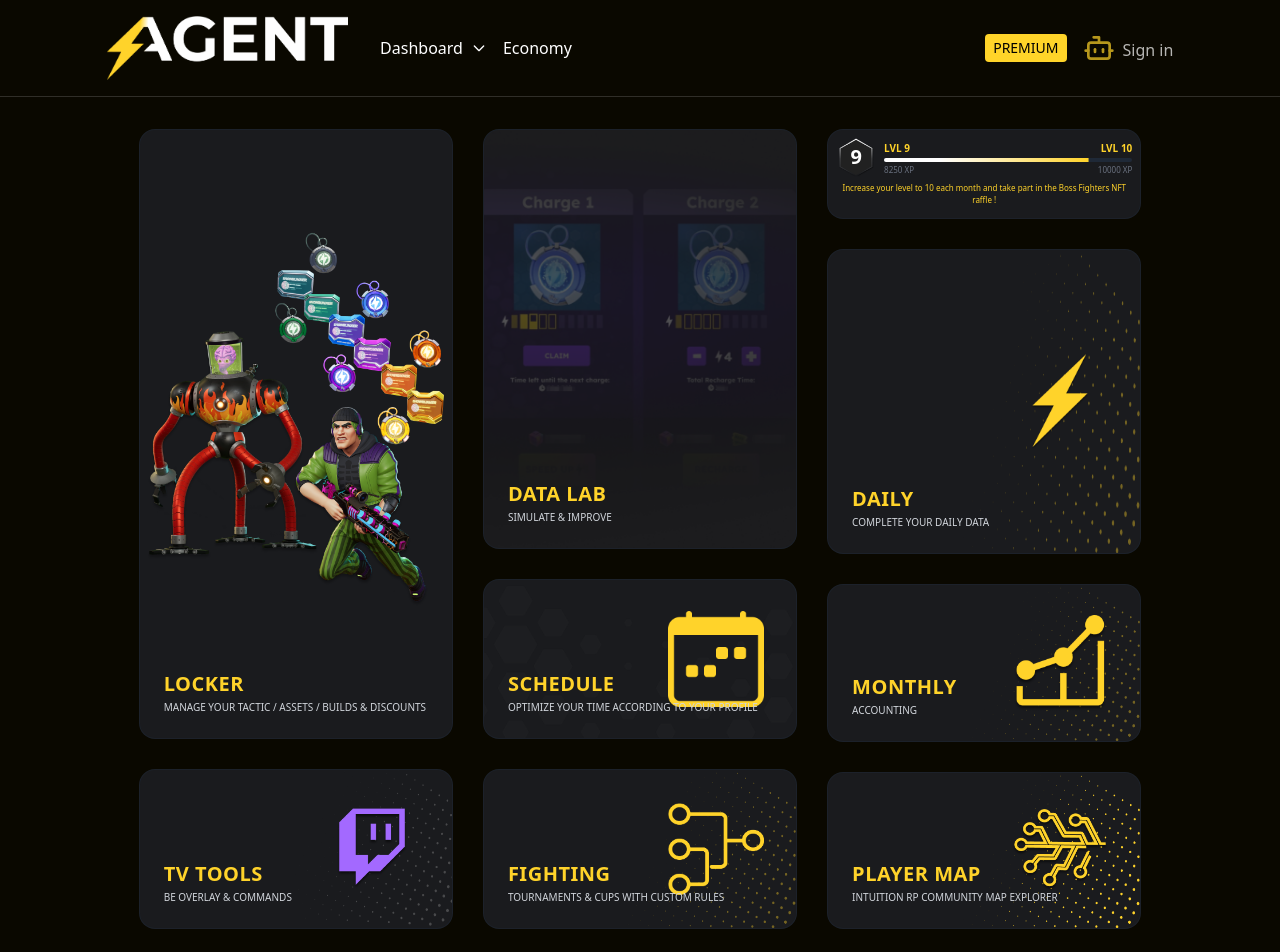
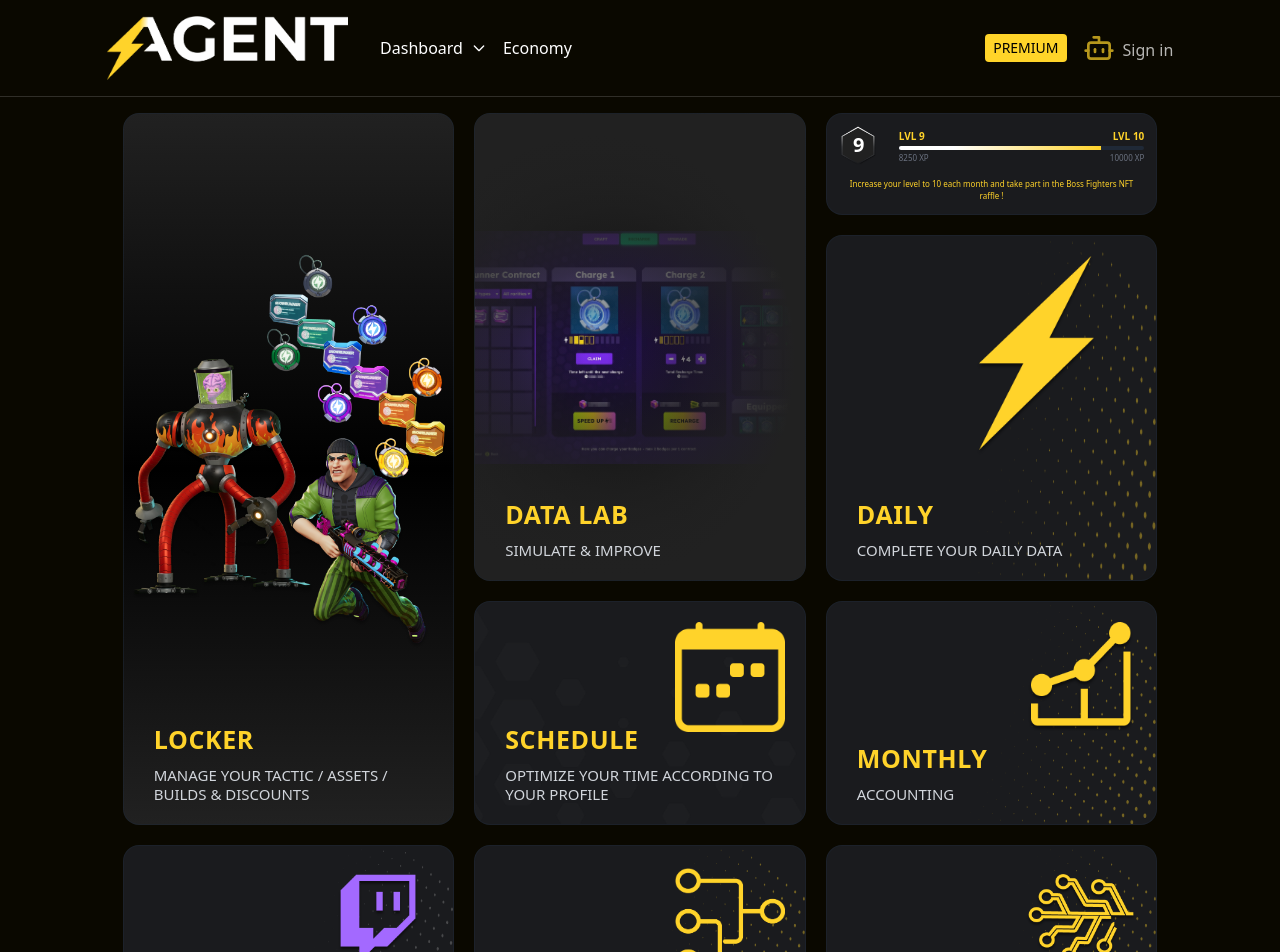
Before and after one commit to Agent-BossFighters/staging-front, a React (Vite) app: page /dashboard in a window 1280 px wide. Shown: the top 952 px of the page. Built offline with nearby package versions, Linux system fonts and the light colour scheme.

Commit message:
fix icon and text size

```diff
--- a/src/features/dashboard/main/cards/cards-grid.jsx
+++ b/src/features/dashboard/main/cards/cards-grid.jsx
@@ -1,7 +1,7 @@
 // src/features/dashboard/CardsGrid.jsx
 import React from "react";
 import { XPProgress } from "@/features/dashboard/main/xp/xp-progress";
-import LockerCard from "@/features/dashboard/main/cards/locker-card";
+import LockerCard from "./locker-card";
 import TvToolsCard from "./tv-tools-card";
 import DataLabCard from "./datalab-card";
 import ScheduleCard from "./schedule-card";
@@ -9,167 +9,41 @@ import FightingCard from "./fighting-card";
 import DailyCard from "./daily-card";
 import MonthlyCard from "./monthly-card";
 import PlayerMapCard from "./player-map-card";
-import { BackgroundPreseason, CustomLeague, Locker, Playermap, Schedule } from "@img/index";
 
-// Configuration des cartes
-const cardsData = [
-  {
-    title: "LOCKER",
-    description: "MANAGE YOUR TACTIC / ASSETS / BUILDS & DISCOUNTS",
-    path: "/dashboard/locker",
-    pattern: Locker,
-    patternClassName: "w-[95%] h-[95%] object-contain mx-auto",
-    size: "h-[400px] md:h-[450px] lg:h-[500px]",
-    component: LockerCard,
-  },
-  {
-    title: "TV TOOLS",
-    description: "BE OVERLAY & COMMANDS",
-    path: "/dashboard/tv-tools",
-    size: "h-[170px]",
-    component: TvToolsCard,
-  },
-  {
-    title: "DATA LAB",
-    description: "SIMULATE & IMPROVE",
-    path: "/dashboard/datalab",
-    backgroundImage: BackgroundPreseason,
-    size: "h-[300px] md:h-[350px] lg:h-[400px]",
-    component: DataLabCard,
-  },
-  {
-    title: "SCHEDULE",
-    description: "OPTIMIZE YOUR TIME ACCORDING TO YOUR PROFILE",
-    path: "/dashboard/schedule",
-    size: "h-[170px]",
-    pattern: CustomLeague,
-    patternClassName: "absolute inset-0 w-full h-full object-cover opacity-40",
-    rightIcon: Schedule,
-    component: ScheduleCard,
-  },
-  {
-    title: "FIGHTING",
-    description: "TOURNAMENTS & CUPS WITH CUSTOM RULES",
-    path: "/dashboard/fighting",
-    size: "h-[170px]",
-    component: FightingCard,
-  },
-  {
-    title: "DAILY",
-    description: "COMPLETE YOUR DAILY DATA",
-    path: "/dashboard/daily",
-    size: "h-[330px]",
-    component: DailyCard,
-  },
-  {
-    title: "MONTHLY",
-    description: "ACCOUNTING",
-    path: "/dashboard/monthly",
-    size: "h-[170px]",
-    component: MonthlyCard,
-  },
-  {
-    title: "PLAYER MAP",
-    description: "INTUITION RP COMMUNITY MAP EXPLORER",
-    path: "/dashboard/player-map",
-    rightIcon: Playermap,
-    size: "h-[170px]",
-    component: PlayerMapCard,
-  }
-];
-
-export { CardsGrid };
-
-function CardsGrid() {
+export function CardsGrid() {
   return (
-    <div className="p-4 sm:p-6 md:p-8">
+    <div className="p-4">
       <div className="max-w-7xl mx-auto">
-        {/* XP Progress pour mobile */}
-        <div className="mb-[30px] lg:hidden">
+        <div className="mb-[20px] lg:hidden">
           <XPProgress />
         </div>
-        <div className="grid grid-cols-1 md:grid-cols-2 lg:grid-cols-3 gap-[30px]">
-          {/* Première colonne */}
-          <div className="flex flex-col gap-[30px] h-[800px]">
-            <div className="h-[610px]">
-              {React.createElement(cardsData[0].component, {
-                title: cardsData[0].title,
-                description: cardsData[0].description,
-                path: cardsData[0].path,
-                pattern: cardsData[0].pattern,
-                patternClassName: cardsData[0].patternClassName,
-              })}
+        <div className="grid grid-cols-3 grid-rows-8 gap-[20px]">
+          <div className="row-span-6">
+            <LockerCard />
           </div>
-            <div className="h-[160px]">
-              {React.createElement(cardsData[1].component, {
-                title: cardsData[1].title,
-                description: cardsData[1].description,
-                path: cardsData[1].path,
-              })}
+          <div className="row-span-4">
+            <DataLabCard />
           </div>
+          <div className="row-span-3 col-start-3 row-start-2">
+            <DailyCard />
           </div>
-          {/* Deuxième colonne */}
-          <div className="flex flex-col gap-[30px] h-[800px]">
-            <div className="h-[510px]">
-              {React.createElement(cardsData[2].component, {
-                title: cardsData[2].title,
-                description: cardsData[2].description,
-                path: cardsData[2].path,
-                backgroundImage: cardsData[2].backgroundImage,
-              })}
+          <div className="row-span-2 col-start-2 row-start-5">
+            <ScheduleCard />
           </div>
-            <div className="flex flex-col gap-[30px] h-[370px]">
-              <div className="h-[160px]">
-                {React.createElement(cardsData[3].component, {
-                  title: cardsData[3].title,
-                  description: cardsData[3].description,
-                  path: cardsData[3].path,
-                  pattern: cardsData[3].pattern,
-                  patternClassName: cardsData[3].patternClassName,
-                  rightIcon: cardsData[3].rightIcon,
-                })}
+          <div className="row-span-2 col-start-3 row-start-5">
+            <MonthlyCard />
           </div>
-              <div className="h-[160px]">
-                {React.createElement(cardsData[4].component, {
-                  title: cardsData[4].title,
-                  description: cardsData[4].description,
-                  path: cardsData[4].path,
-                })}
+          <div className="row-span-2 col-start-1 row-start-7">
+            <TvToolsCard />
           </div>
+          <div className="row-span-2 col-start-2 row-start-7">
+            <FightingCard />
           </div>
+          <div className="row-span-2 col-start-3 row-start-7">
+            <PlayerMapCard />
           </div>
-          {/* Troisième colonne */}
-          <div className="order-last md:col-span-2 lg:col-span-1 flex flex-col gap-[30px] h-[800px]">
-            {/* XP Progress pour desktop */}
-            <div className="hidden lg:block h-[90px]">
-              <div className="h-full">
-                <XPProgress className="h-full" />
-              </div>
-            </div>
-            <div className="flex flex-col gap-[30px] h-[680px]">
-              <div className="h-[330px]">
-                {React.createElement(cardsData[5].component, {
-                  title: cardsData[5].title,
-                  description: cardsData[5].description,
-                  path: cardsData[5].path,
-                })}
-              </div>
-            <div className="h-[170px]">
-                {React.createElement(cardsData[6].component, {
-                  title: cardsData[6].title,
-                  description: cardsData[6].description,
-                  path: cardsData[6].path,
-                })}
-              </div>
-              <div className="h-[170px]">
-                {React.createElement(cardsData[7].component, {
-                  title: cardsData[7].title,
-                  description: cardsData[7].description,
-                  path: cardsData[7].path,
-                  rightIcon: cardsData[7].rightIcon,
-                })}
-              </div>
-            </div>
+          <div className="col-start-3 row-start-1">
+            <XPProgress />
           </div>
         </div>
       </div>
--- a/src/features/dashboard/main/cards/daily-card.jsx
+++ b/src/features/dashboard/main/cards/daily-card.jsx
@@ -3,13 +3,16 @@ import React from "react";
 import { Card } from "@ui/card";
 import { RewardsPattern2, Vector } from "@img/index";
 
-export default function DailyCard(props) {
+export default function DailyCard() {
   return (
     <Card
+      title="DAILY"
+      description="COMPLETE YOUR DAILY DATA"
+      path="/dashboard/daily"
       pattern={RewardsPattern2}
       patternClassName="opacity-40"
-      rightIcon={Vector}
-      {...props}
+      icon={Vector}
+      iconClassName="w-[200px] h-[200px] object-contain"
     />
   );
 }
--- a/src/features/dashboard/main/cards/datalab-card.jsx
+++ b/src/features/dashboard/main/cards/datalab-card.jsx
@@ -3,12 +3,17 @@ import React from "react";
 import { Card } from "@ui/card";
 import { BackgroundPreseason } from "@img/index";
 
-export default function DataLabCard(props) {
+export default function DataLabCard() {
   return (
     <Card
+      title="DATA LAB"
+      description="SIMULATE & IMPROVE"
+      path="/dashboard/datalab"
       backgroundImage={BackgroundPreseason}
-      backgroundClassName="opacity-30"
-      {...props}
-    />
+      backgroundClassName="bg-[length:auto_50%] bg-center"
+      className="bg-[radial-gradient(at_center,_#000000_0%,_#161616_50%,_#212121_100%)] relative"
+    >
+      <div className="absolute inset-0 bg-[linear-gradient(180deg,_#212121_0%,_rgba(0,0,0,0)_49%,_#212121_100%),radial-gradient(60.23%_47.69%_at_36.76%_52.42%,_rgba(0,0,0,0)_5.5%,_rgba(22,22,22,0.5)_41%,_#212121_100%)] pointer-events-none" />
+    </Card>
   );
 }
--- a/src/features/dashboard/main/cards/fighting-card.jsx
+++ b/src/features/dashboard/main/cards/fighting-card.jsx
@@ -3,13 +3,15 @@ import React from "react";
 import { Card } from "@ui/card";
 import { RewardsPattern2, Fighting } from "@img/index";
 
-export default function FightingCard(props) {
+export default function FightingCard() {
   return (
     <Card
+      title="FIGHTING"
+      description="TOURNAMENTS & CUPS WITH CUSTOM RULES"
+      path="/dashboard/fighting"
       pattern={RewardsPattern2}
       patternClassName="opacity-40"
-      rightIcon={Fighting}
-      {...props}
+      icon={Fighting}
     />
   );
 }
--- a/src/features/dashboard/main/cards/locker-card.jsx
+++ b/src/features/dashboard/main/cards/locker-card.jsx
@@ -3,13 +3,16 @@ import React from "react";
 import { Card } from "@ui/card";
 import { Locker } from "@img/index";
 
-export default function LockerCard(props) {
+export default function LockerCard() {
   return (
     <Card
+      title="LOCKER"
+      description="MANAGE YOUR TACTIC / ASSETS / BUILDS & DISCOUNTS"
+      path="/dashboard/locker"
       pattern={Locker}
-      patternClassName="w-[95%] h-[95%]"
+      patternClassName="w-[95%] h-[95%] object-contain mx-auto"
       backgroundClassName="opacity-10"
-      {...props}
+      className="bg-gradient-to-b from-[#212121] via-[#000000] to-[#212121]"
     />
   );
 }
--- a/src/features/dashboard/main/cards/monthly-card.jsx
+++ b/src/features/dashboard/main/cards/monthly-card.jsx
@@ -3,13 +3,15 @@ import React from "react";
 import { Card } from "@ui/card";
 import { RewardsPattern2, Monthly } from "@img/index";
 
-export default function MonthlyCard(props) {
+export default function MonthlyCard() {
   return (
     <Card
+      title="MONTHLY"
+      description="ACCOUNTING"
+      path="/dashboard/monthly"
       pattern={RewardsPattern2}
       patternClassName="opacity-40"
-      rightIcon={Monthly}
-      {...props}
+      icon={Monthly}
     />
   );
 }
--- a/src/features/dashboard/main/cards/player-map-card.jsx
+++ b/src/features/dashboard/main/cards/player-map-card.jsx
@@ -1,14 +1,17 @@
 // src/features/dashboard/cards/PlayerMapCard.jsx
 import React from "react";
 import { Card } from "@ui/card";
-import { RewardsPattern2 } from "@img/index";
+import { RewardsPattern2, Playermap } from "@img/index";
 
-export default function PlayerMapCard(props) {
+export default function PlayerMapCard() {
   return (
     <Card
+      title="PLAYER MAP"
+      description="INTUITION RP COMMUNITY MAP EXPLORER"
+      path="/dashboard/player-map"
       pattern={RewardsPattern2}
-      patternClassName="absolute inset-0 w-full h-full"
-      {...props}
+      patternClassName="absolute inset-0 w-full h-full opacity-40"
+      icon={Playermap}
     />
   );
 }
--- a/src/features/dashboard/main/cards/schedule-card.jsx
+++ b/src/features/dashboard/main/cards/schedule-card.jsx
@@ -3,13 +3,15 @@ import React from "react";
 import { Card } from "@ui/card";
 import { Schedule, CustomLeague } from "@img/index";
 
-export default function ScheduleCard({ pattern, ...props }) {
+export default function ScheduleCard() {
   return (
     <Card
-      rightIcon={Schedule}
-      pattern={pattern || CustomLeague}
-      patternClassName="absolute inset-0 w-full h-full"
-      {...props}
+      title="SCHEDULE"
+      description="OPTIMIZE YOUR TIME ACCORDING TO YOUR PROFILE"
+      path="/dashboard/schedule"
+      pattern={CustomLeague}
+      patternClassName="absolute inset-0 w-full h-full object-cover opacity-40"
+      icon={Schedule}
     />
   );
 }
--- a/src/features/dashboard/main/cards/tv-tools-card.jsx
+++ b/src/features/dashboard/main/cards/tv-tools-card.jsx
@@ -3,13 +3,15 @@ import React from "react";
 import { Card } from "@ui/card";
 import { RewardsPattern1, TvTools } from "@img/index";
 
-export default function TvToolsCard(props) {
+export default function TvToolsCard() {
   return (
     <Card
+      title="TV TOOLS"
+      description="BE OVERLAY & COMMANDS"
+      path="/dashboard/tv-tools"
       pattern={RewardsPattern1}
       patternClassName="opacity-40"
-      rightIcon={TvTools}
-      {...props}
+      icon={TvTools}
     />
   );
 }
--- a/src/features/dashboard/main/xp/xp-progress.jsx
+++ b/src/features/dashboard/main/xp/xp-progress.jsx
@@ -4,32 +4,38 @@ import { Progress } from '@ui/progress'
 import { BackgroundUser } from "@img/index"
 import { XP_DATA } from './xp-data'
 
-export function XPProgress({ className }) {
+export function XPProgress() {
   const { currentLevel, nextLevel, currentXP, requiredXP } = XP_DATA;
 
   return (
-    <div className={cn("bg-[#1A1B1E] rounded-2xl p-2 border border-gray-800/50", className)}>
-      <div className="flex items-center gap-2">
+    <div className="bg-[#1A1B1E] rounded-2xl p-3 border border-gray-800/50">
+      <div className="flex items-center gap-5">
         <div className="relative w-10 h-10 flex items-center justify-center">
           <div
             className="absolute inset-0 bg-contain bg-center bg-no-repeat"
             style={{ backgroundImage: `url(${BackgroundUser})` }}
           />
-          <span className="text-white font-bold text-xl relative z-10 -mt-0.5">{currentLevel}</span>
+          <span className="text-white font-bold text-xl relative z-10 -mt-0.5">
+            {currentLevel}
+          </span>
         </div>
+
         <div className="flex-1">
           <div className="flex justify-between items-center mb-0.5">
             <span className="text-[#FFD32A] font-bold text-[10px]">LVL {currentLevel}</span>
             <span className="text-[#FFD32A] font-bold text-[10px]">LVL {nextLevel}</span>
           </div>
+
           <Progress value={(currentXP / requiredXP) * 100} />
+
           <div className="flex justify-between items-center mt-0.5">
             <span className="text-gray-500 text-[8px]">{currentXP} XP</span>
             <span className="text-gray-500 text-[8px]">{requiredXP} XP</span>
           </div>
         </div>
       </div>
-      <p className="text-[#FFD32A] text-[8px] text-center mt-1">
+
+      <p className="text-[#FFD32A] text-[8px] text-center mt-3">
         Increase your level to 10 each month and take part in the Boss Fighters NFT raffle !
       </p>
     </div>
--- a/src/shared/ui/card.jsx
+++ b/src/shared/ui/card.jsx
@@ -11,8 +11,8 @@ const Card = React.forwardRef(({
   patternClassName,
   backgroundImage,
   backgroundClassName,
-  rightIcon,
-  rightIconClassName = "w-24 h-24 object-contain",
+  icon,
+  iconClassName = "w-[110px] h-[110px] object-contain",
   children,
   ...props
 }, ref) => {
@@ -49,26 +49,26 @@ const Card = React.forwardRef(({
             style={{ backgroundImage: `url(${backgroundImage})` }}
           />
         )}
-        {rightIcon && (
-          <div className="absolute right-8 top-1/2 -translate-y-1/2">
+        {icon && (
+          <div className="absolute right-5 top-5">
             <img
-              src={rightIcon}
+              src={icon}
               alt=""
-              className={rightIconClassName}
+              className={iconClassName}
             />
           </div>
         )}
         {children}
-        <div className="relative flex h-full z-10 p-6">
+        <div className="relative flex h-full z-10 p-[20px_30px] gap-2">
           <div className="flex flex-col justify-end h-full">
             <div>
               {title && (
-                <h2 className="text-[#FFD32A] font-bold text-[20px] leading-[24px] tracking-wide mb-1">
+                <h2 className="text-[#FFD32A] font-bold text-[25px] leading-[38px] tracking-wide mb-2">
                   {title}
                 </h2>
               )}
               {description && (
-                <p className="text-gray-300 text-[10px] leading-[14px] font-normal">
+                <p className="text-gray-300 text-[15px] leading-[19px] font-normal">
                   {description}
                 </p>
               )}
```
Also changed, not shown: src/assets/img/background-preseason.png. Lines whose indentation alone changed are shown as unchanged.
